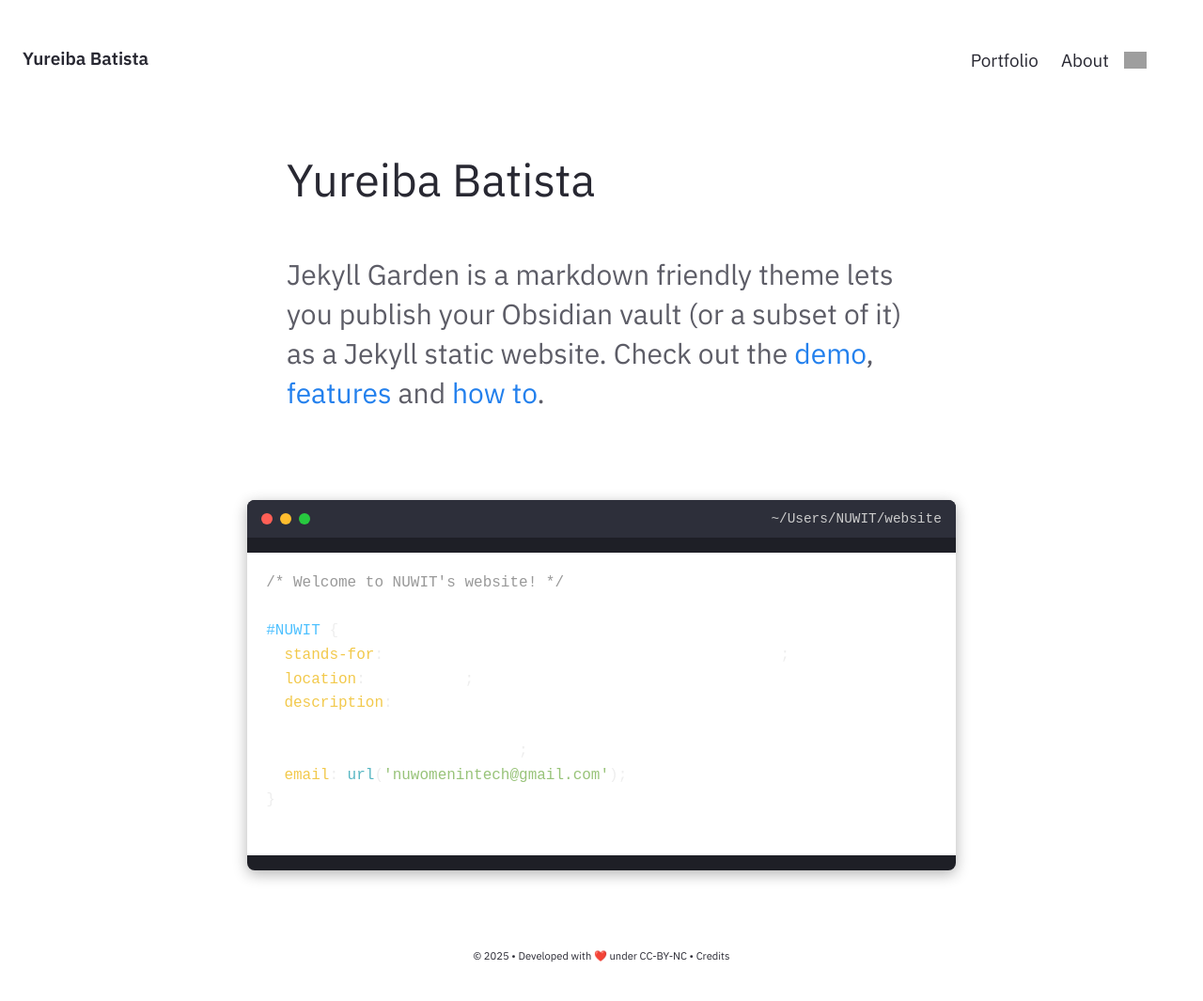
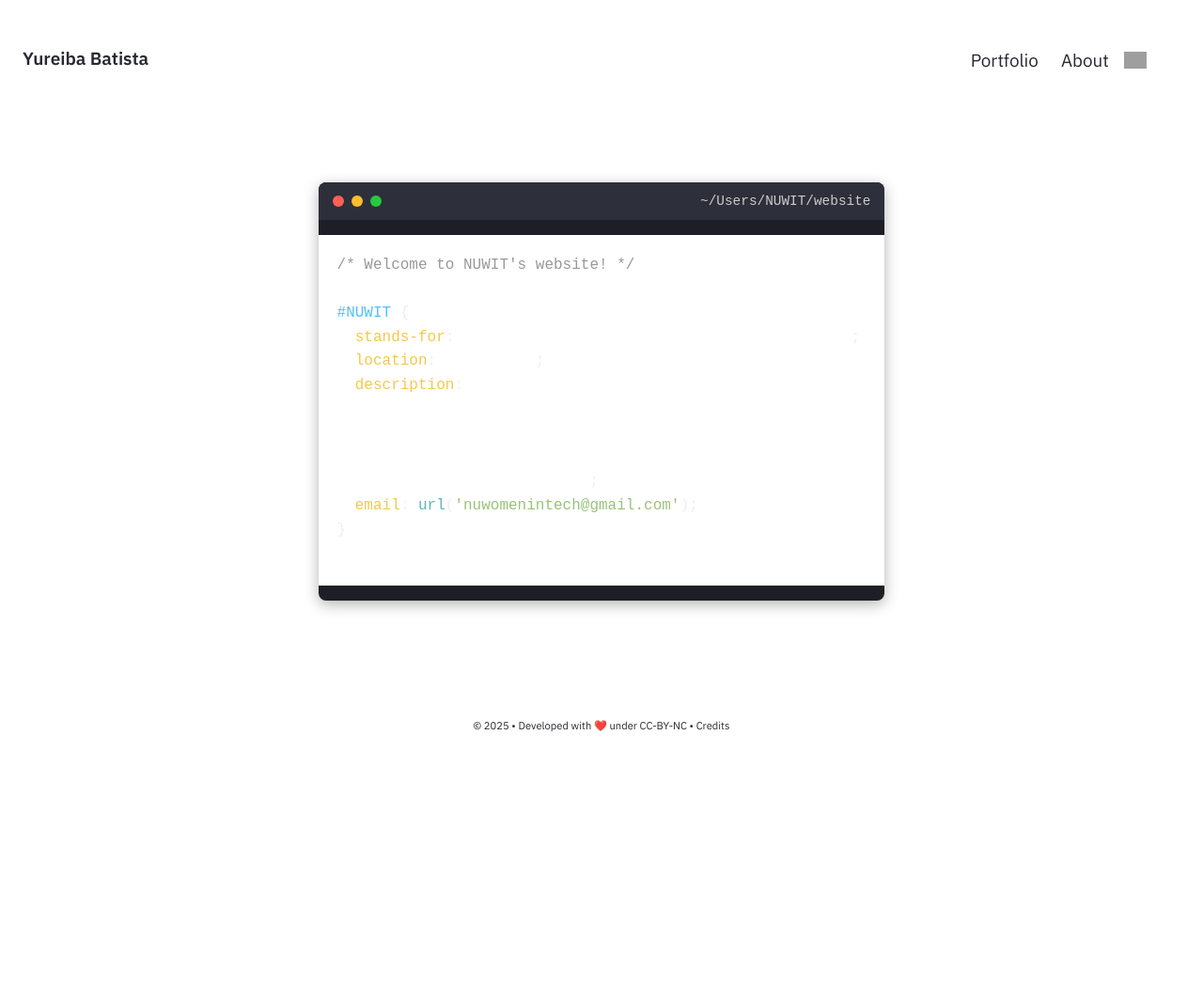
Before and after one commit to batistayureiba/batistayureiba.github.io, a Jekyll site: the page built from pages/index.md, in a window 1280 px wide. Shown: the whole page at 94% size. Built offline with Jekyll 4.4.1, drawn with Linux system fonts in a browser that asks for light colours; after the commit the page ends 900 px from its top, so only the background shows below that; grey boxes are pictures that could not be loaded.

Commit message:
Update Homepage.html

```diff
--- a/_includes/Homepage.html
+++ b/_includes/Homepage.html
@@ -1,7 +1,7 @@
 <link rel="icon" href="/assets/yb.ico" type="image/x-icon">
 
 <div class="home-intro">
-  <div class="jumbo">{{site.heading}}</div>
+  <!--div class="jumbo">{{site.heading}}</div>
   <div class="home-sub-text">
     <h3>
       Jekyll Garden is a markdown friendly theme lets you publish your Obsidian vault (or a subset of it) as a Jekyll static website.
@@ -10,7 +10,7 @@
       <a href="{{'/post/how-to' | relative_url}}">how to</a>.
     </h3>
   </div>
-</div>
+</div -->
 
 <!-- NUEVA SECCIÓN: terminal -->
 <div class="terminal-wrapper">
```
